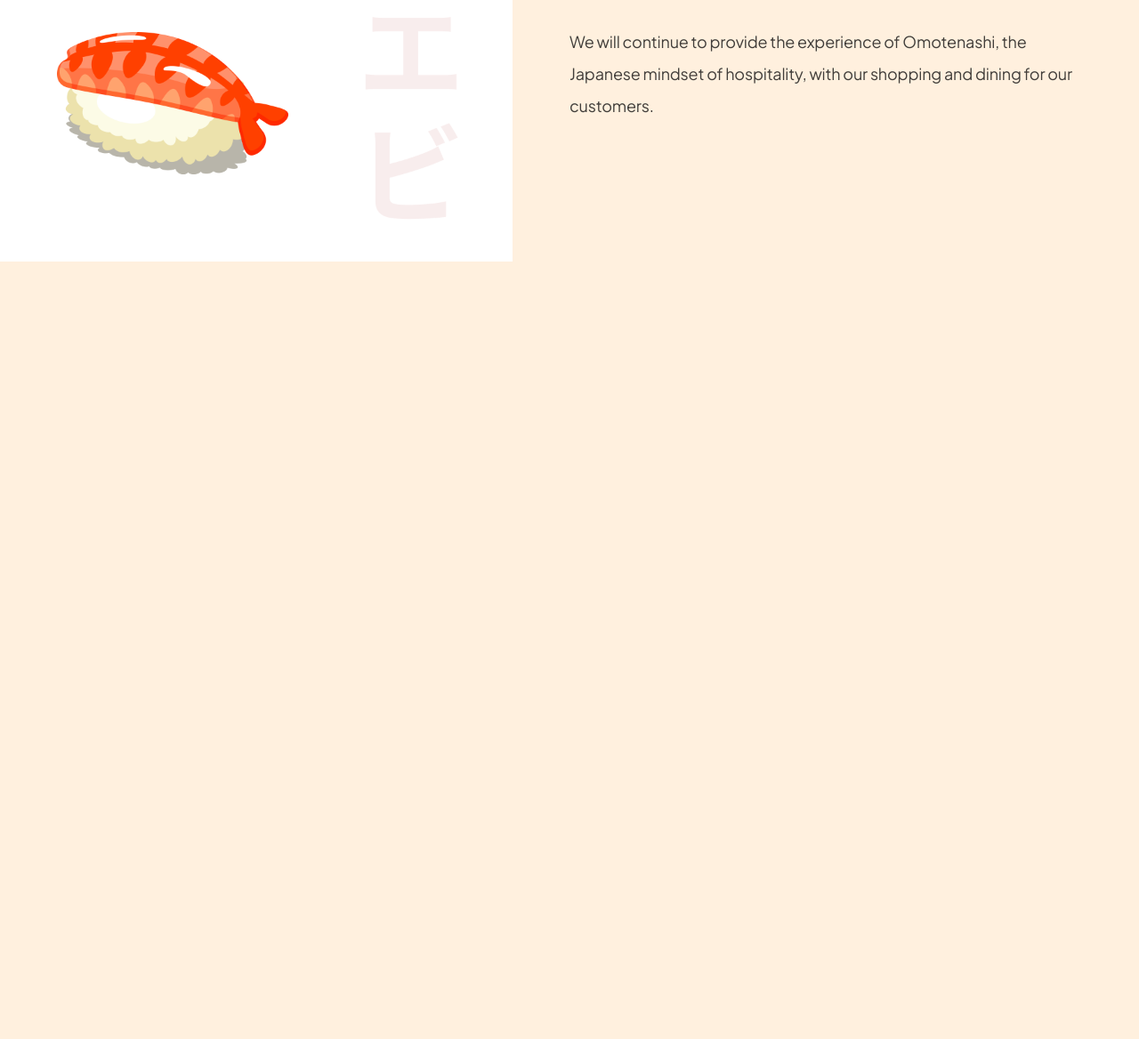
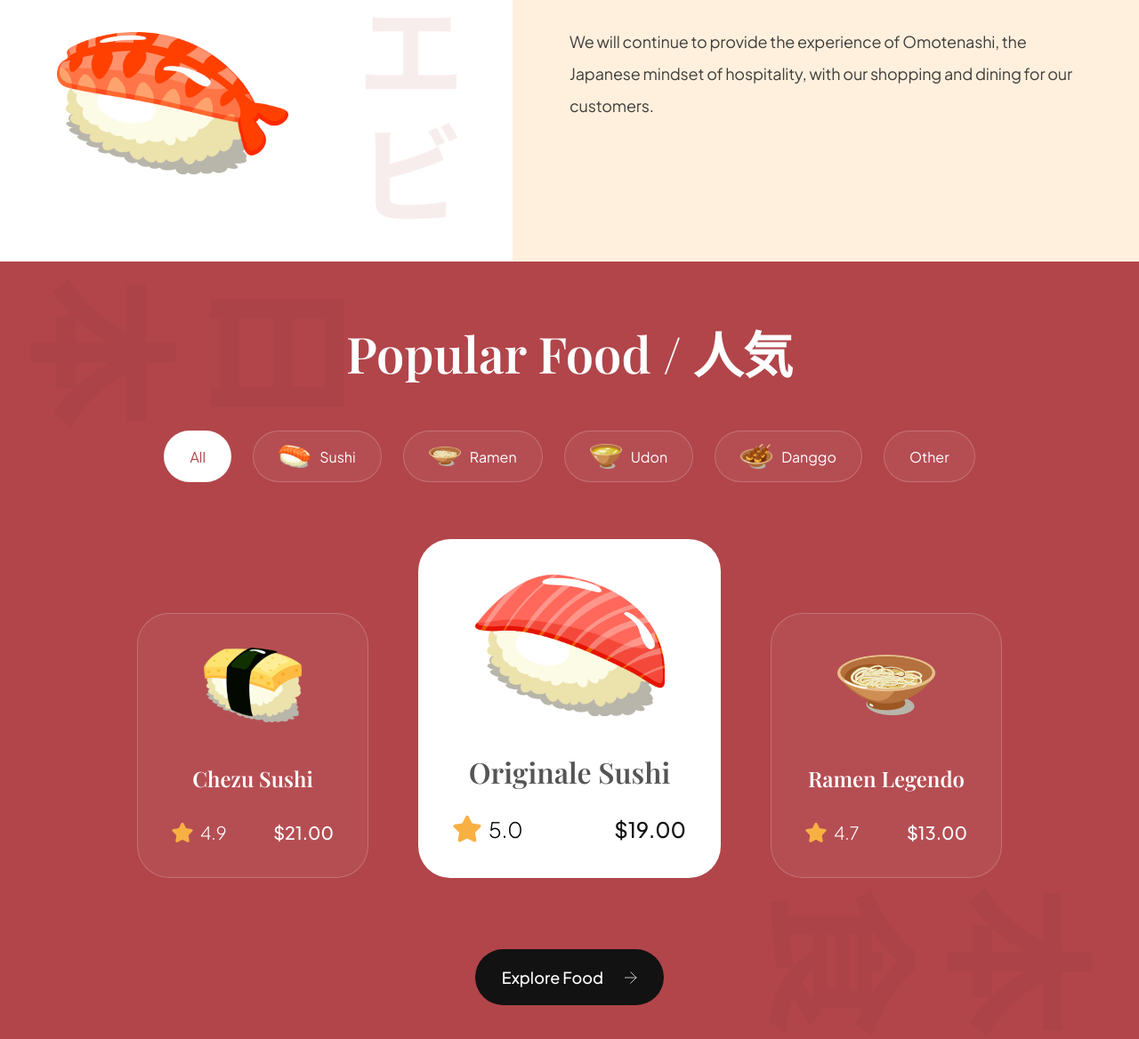
Before and after one commit to rashmipullur/sushi, a website built with Vite: page index.html in a window 1280 px wide. Shown: the part 1224-2392 px from the top of the page at 89% size. Before the commit the page ends 1518 px from the top, so only its background shows below. Built offline with nearby package versions, Linux system fonts and the light colour scheme.

Commit message:
popular section

```diff
--- a/css/sections/popular.css
+++ b/css/sections/popular.css
@@ -0,0 +1,198 @@
+.popular-foods {
+  padding: 64px;
+
+  display: flex;
+  flex-direction: column;
+
+  background-color: var(--primary-color);
+  background-image: url("../../assets/popular_bg.png");
+  background-position: center;
+  background-repeat: no-repeat;
+  background-size: contain;
+
+  overflow: hidden;
+}
+
+.popular-foods__title {
+  font-size: 56px;
+  font-family: var(--playfair-display);
+  font-weight: 600;
+  line-height: 78px;
+  color: #fff;
+  text-align: center;
+}
+
+.popular-foods__filters {
+  margin-top: 48px;
+  max-width: 100%;
+  overflow: auto;
+
+  display: flex;
+  justify-content: center;
+  gap: 24px;
+}
+
+.popular-foods__filter-btn {
+  padding: 10px 28px;
+
+  display: flex;
+  flex-direction: row;
+  align-items: center;
+  gap: 10px;
+
+  background: rgba(255, 255, 255, 0.05);
+  border: 1px solid rgba(255, 255, 255, 0.2);
+  border-radius: 46px;
+
+  font-size: 16px;
+  font-weight: 300px;
+  line-height: 25px;
+  font-family: var(--plus-jakarta-sans);
+  color: #fff;
+  cursor: pointer;
+}
+
+.popular-foods__filter-btn img {
+  width: 36px;
+  height: 36px;
+  object-fit: contain;
+}
+
+.popular-foods__filter-btn.active {
+  background: #fff;
+  color: var(--primary-color);
+}
+
+.popular-foods__filter-btn:hover {
+  background: #fff;
+  color: var(--primary-color);
+}
+
+.popular-foods__catalogue {
+  margin-top: 64px;
+
+  display: flex;
+  justify-content: center;
+  align-items: flex-end;
+  flex-wrap: wrap;
+  gap: 56px;
+}
+
+.popular-foods__button {
+  width: fit-content;
+
+  padding: 20px 30px;
+  margin: 80px auto 0;
+
+  font-weight: 500;
+  font-size: 18px;
+  line-height: 23px;
+  font-family: var(--plus-jakarta-sans);
+  color: #fff;
+
+  border: none;
+  outline: none;
+  background: var(--secondary-color);
+  border-radius: 64px;
+  cursor: pointer;
+}
+
+.popular-foods__button img {
+  width: 14px;
+  height: 14px;
+  object-fit: contain;
+
+  margin-left: 21px;
+}
+
+.popular-foods__card {
+  padding: 38px;
+  min-width: 260px;
+  height: fit-content;
+
+  display: flex;
+  align-items: center;
+  flex-direction: column;
+
+  border-radius: 36px;
+  background: rgba(255, 255, 255, 0.05);
+  border: 1px solid rgba(255, 255, 255, 0.2);
+}
+
+.popular-foods__card-image {
+  width: 110px;
+  height: 84px;
+  object-fit: contain;
+}
+
+.popular-foods__card-title {
+  margin-top: 47px;
+
+  font-weight: 600;
+  font-size: 24px;
+  line-height: 32px;
+  font-family: var(--playfair-display);
+  color: #fff;
+  text-align: center;
+}
+
+.popular-foods__card-details {
+  width: 100%;
+  margin-top: 32px;
+}
+
+.popular-foods__card-rating {
+  display: flex;
+  align-items: center;
+  gap: 8px;
+}
+
+.popular-foods__card-rating img {
+  width: 24px;
+  height: 24px;
+  object-fit: contain;
+}
+
+.popular-foods__card-rating p {
+  font-size: 20px;
+  font-weight: 300;
+  font-family: var(--plus-jakarta-sans);
+  color: #fff;
+}
+
+.popular-foods__card-price {
+  font-size: 20px;
+  font-weight: 500;
+  font-family: var(--plus-jakarta-sans);
+  color: #fff;
+}
+
+.popular-foods__card.active-card {
+  background: #fff;
+  min-width: 340px;
+}
+
+.popular-foods__card.active-card .popular-foods__card-image {
+  width: 214px;
+  height: 160px;
+}
+
+.popular-foods__card.active-card .popular-foods__card-title {
+  color: var(--black-500);
+  font-size: 32px;
+}
+
+.popular-foods__card.active-card .popular-foods__card-rating img {
+  width: 32px;
+  height: 32px;
+}
+
+.popular-foods__card.active-card .popular-foods__card-rating p {
+  font-size: 24px;
+  color: var(--gary-100);
+}
+
+.popular-foods__card.active-card .popular-foods__card-price {
+  font-size: 24px;
+  color: var(--secondary-color)
+}
--- a/index.html
+++ b/index.html
@@ -114,6 +114,92 @@
       </div>
     </section>
 
+    <section class="popular-foods" id="menu">
+      <h2 class="popular-foods__title">Popular Food / 人気</h2>
+
+      <div class="popular-foods__filters sushi__hide-scrollbar">
+        <button class="popular-foods__filter-btn active">All</button>
+        <button class="popular-foods__filter-btn">
+          <img src="/assets/sushi-9.png" alt="sushi 9" />
+          Sushi
+        </button>
+        <button class="popular-foods__filter-btn">
+          <img src="/assets/sushi-8.png" alt="sushi 8" />
+          Ramen
+        </button>
+        <button class="popular-foods__filter-btn">
+          <img src="/assets/sushi-7.png" alt="sushi 7" />
+          Udon
+        </button>
+        <button class="popular-foods__filter-btn">
+          <img src="/assets/sushi-6.png" alt="sushi 6" />
+          Danggo
+        </button>
+        <button class="popular-foods__filter-btn">Other</button>
+      </div>
+
+      <div class="popular-foods__catalogue">
+        <article class="popular-foods__card">
+          <img
+            class="popular-foods__card-image"
+            src="assets/sushi-12.png"
+            alt="sushi 12"
+          />
+          <h4 class="popular-foods__card-title">Chezu Sushi</h4>
+
+          <div class="popular-foods__card-details flex-between">
+            <div class="popular-foods__card-rating">
+              <img src="assets/star.svg" alt="star" />
+              <p>4.9</p>
+            </div>
+
+            <p class="popular-foods__card-price">$21.00</p>
+          </div>
+        </article>
+
+        <article class="popular-foods__card active-card">
+          <img
+            class="popular-foods__card-image"
+            src="assets/sushi-11.png"
+            alt="sushi 11"
+          />
+          <h4 class="popular-foods__card-title">Originale Sushi</h4>
+
+          <div class="popular-foods__card-details flex-between">
+            <div class="popular-foods__card-rating">
+              <img src="assets/star.svg" alt="star" />
+              <p>5.0</p>
+            </div>
+
+            <p class="popular-foods__card-price">$19.00</p>
+          </div>
+        </article>
+
+        <article class="popular-foods__card">
+          <img
+            class="popular-foods__card-image"
+            src="assets/sushi-10.png"
+            alt="sushi 10"
+          />
+          <h4 class="popular-foods__card-title">Ramen Legendo</h4>
+
+          <div class="popular-foods__card-details flex-between">
+            <div class="popular-foods__card-rating">
+              <img src="assets/star.svg" alt="star" />
+              <p>4.7</p>
+            </div>
+
+            <p class="popular-foods__card-price">$13.00</p>
+          </div>
+        </article>
+      </div>
+
+      <button class="popular-foods__button">
+        Explore Food
+        <img src="assets/arrow-right.svg" alt="arrow-right" />
+      </button>
+    </section>
+
     <script src="js/script.js" type="module"></script>
   </body>
 </html>
```
